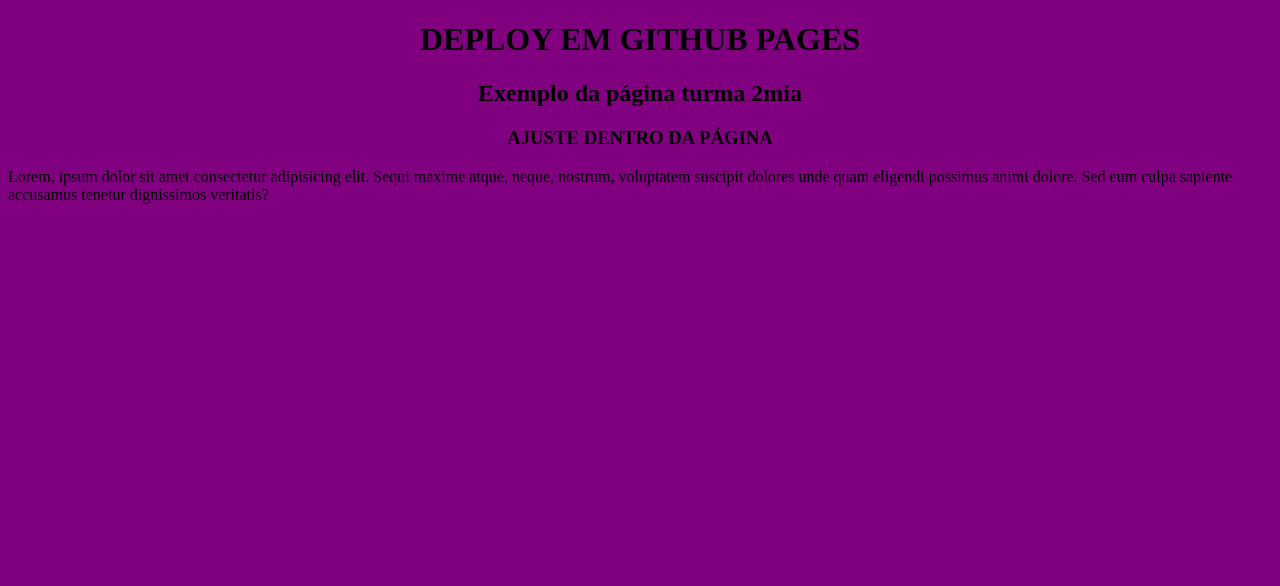
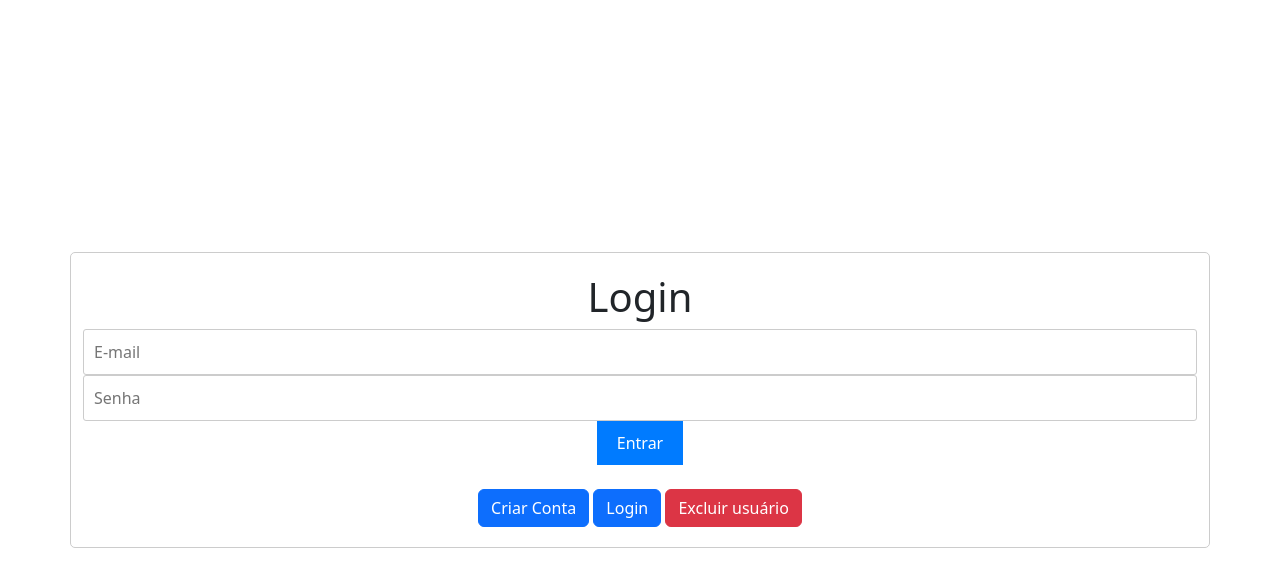
Before and after one commit to Mariaclarabe/exemplo2mia, a website: page index.html in a window 1280 px wide. Drawn offline with nearby package versions, Linux system fonts and the light colour scheme.

Commit message:
novo login

```diff
--- /dev/null
+++ b/apps.js
@@ -0,0 +1,31 @@
+const firebaseConfig = {
+    apiKey: "AIzaSyCzBwgSCm6h8TdnRA2syoKFYjex9qryg2A",
+    authDomain: "projeto2miateste-7df70.firebaseapp.com",
+    projectId: "projeto2miateste-7df70",
+    storageBucket: "projeto2miateste-7df70.appspot.com",
+    messagingSenderId: "904244570710",
+    appId: "1:904244570710:web:24e36e8ca4cf2d0eece9f7"
+  };
+
+  firebase.initializeApp(firebaseConfig);
+
+ /*
+  const emailField=document.getElementById('email');
+  const passwordField=document.getElementById('password');
+  const loginButton=document.getElementById('loginButton');
+
+  loginButton.addEventListener('click',()=>{
+     const email=emailField.value;
+     const password=passwordField.value;
+
+  firebase.auth().signInWithEmailAndPassword(email,password)
+  .then((userCredential)=>{
+    const user = userCredential.user;
+    console.log("Usuário logado : ", user)
+  })
+    .catch((error)=>{
+        const errorMessage = error.message;
+        console.error("Erro de autenticação : ", errorMessage)
+    });
+  });
+  */
--- /dev/null
+++ b/email.js
@@ -0,0 +1,12 @@
+function logiEmail(){
+    var  email = document.getElementById('email').value;
+    var  password = document.getElementById('password').value;
+
+    firebase.auth().createUserWithEmailAndPassword(email,password)
+    .then(user =>{
+      console.log('usuario', user);
+      alert ("Usuario criado e logado");
+    })catch(err=>{
+      console.error("Erro ao criar usuario", err);
+    });
+    }
--- a/index.html
+++ b/index.html
@@ -1,20 +1,30 @@
 <!DOCTYPE html>
-<html lang="en">
+<html lang="pt-br">
 <head>
     <meta charset="UTF-8">
     <meta name="viewport" content="width=device-width, initial-scale=1.0">
-    <title>EXEMPLO DEPLOY GITHUB PAGES </title>
+    <link rel="stylesheet" href="style.css">
+    <link href="https://cdn.jsdelivr.net/npm/bootstrap@5.3.1/dist/css/bootstrap.min.css" rel="stylesheet" integrity="sha384-4bw+/aepP/YC94hEpVNVgiZdgIC5+VKNBQNGCHeKRQN+PtmoHDEXuppvnDJzQIu9" crossorigin="anonymous">
+
+    <script src="https://cdn.jsdelivr.net/npm/bootstrap@5.3.1/dist/js/bootstrap.bundle.min.js" integrity="sha384-HwwvtgBNo3bZJJLYd8oVXjrBZt8cqVSpeBNS5n7C8IVInixGAoxmnlMuBnhbgrkm" crossorigin="anonymous"></script>
+
+    <title>Firebase Login</title>
 </head>
-
-<body bgcolor="purple">
-
-    <center>
-    <h1>DEPLOY EM GITHUB PAGES </h1>
-    <h2>Exemplo da página turma 2mia</h2>
-    <h3>AJUSTE DENTRO DA PÁGINA</h3>
-    </center>
-
-    <p>Lorem, ipsum dolor sit amet consectetur adipisicing elit. Sequi maxime atque, neque, nostrum, voluptatem suscipit dolores unde quam eligendi possimus animi dolore. Sed eum culpa sapiente accusamus tenetur dignissimos veritatis?</p>
+<body>
+    <div class="container">
+        <h1>Login</h1>
+        <input type="email" id="email" placeholder="E-mail">
+        <input type="password" id="password" placeholder="Senha">
+        <button id="loginButton">Entrar</button>
+        <br><br>
+        <button class = "btn  btn-primary" onclick="createlogin()">Criar Conta</button>
+        <button class = "btn  btn-primary" onclick="loginEmail()">Login</button>
+        <button class = "btn  btn-danger" onclick="deletaUsuário()">Excluir usuário</button>
+    </div>
+    <script src="https://www.gstatic.com/firebasejs/8.2.7/firebase-app.js"></script>
+    <script src="https://www.gstatic.com/firebasejs/8.2.7/firebase-auth.js"></script>
+    <script src="apps.js"></script>
+    <script src="email.js"></script>
 
 </body>
 </html>
--- /dev/null
+++ b/style.css
@@ -0,0 +1,34 @@
+body {
+    font-family: Arial, sans-serif;
+    display: flex;
+    justify-content: center;
+    align-items: center;
+    height: 100vh;
+    margin: 0;
+}
+
+
+.container {
+    text-align: center;
+    padding: 20px;
+    border: 1px solid #ccc;
+    border-radius: 5px;
+}
+
+
+input {
+    width: 100%;
+    padding: 10px;
+    margin: 5px 0;
+    border: 1px solid #ccc;
+    border-radius: 3px;
+}
+
+
+button {
+    background-color: #007bff;
+    color: white;
+    border: none;
+    padding: 10px 20px;
+    cursor: pointer;
+}
```
Also changed, not shown: package.json (added, +16 -0 lines), README.md, 2 other files.
